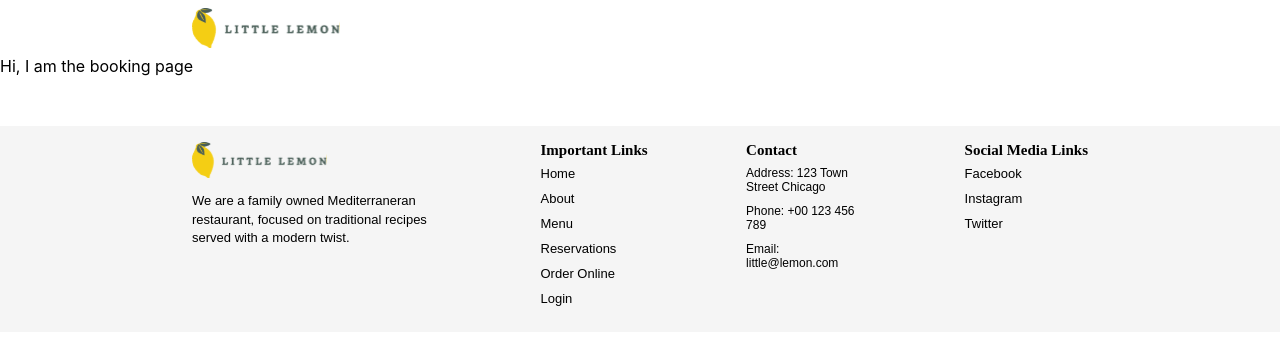
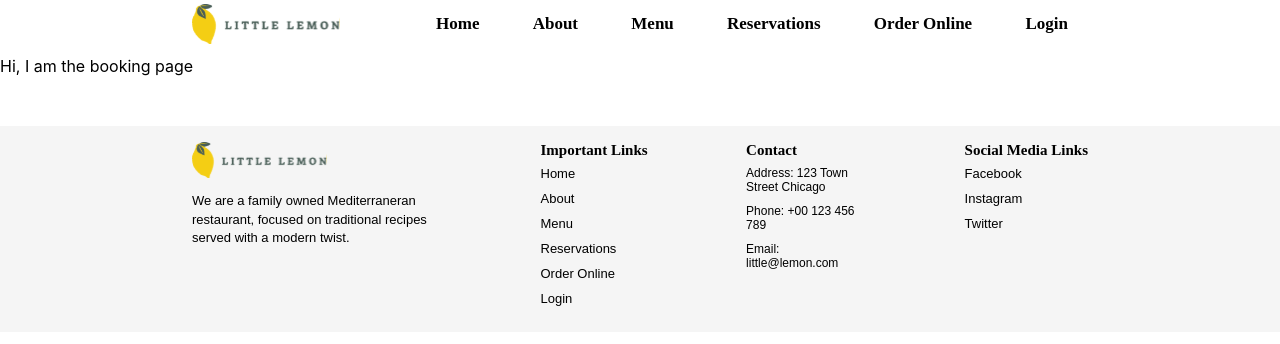
Before and after one commit to leem-dev/Little-Lemon-Restuarant, a React (Create React App) app: page /booking in a window 1280 px wide. Shown: the top 344 px of the page. Built offline with nearby package versions, Linux system fonts and the light colour scheme.

Commit message:
responsiveness

```diff
--- a/src/components/header-component/header-component.js
+++ b/src/components/header-component/header-component.js
@@ -1,14 +1,55 @@
 import React from "react"
+import { Link } from "react-router-dom"
 import Logo from "../../assets/Logo .svg"
 import Navigation from "./navigation-component/navigation-component"
 import "./header-styles.css"
 
 
 const Header = () =>    {
+    const ulStyle = {
+        margin: "0px",
+        marginRight: "20px",
+        padding: "0px",
+        display: "flex",
+        justifyContent: "space-between"
+    }
+
+    const liStyle = {
+        listStyle: "none",
+        fontSize: "17px",
+        fontWeight: "700",
+    }
+
+    const aStyle = {
+        color: "black",
+        textDecoration: "none",
+    }
     return (
         <>
             <div className="header-section">
                 <img src={Logo} alt="Logo" className="logo"/>
+                <nav className="nav-body-list">
+                    <ul style={ulStyle} className="nav-list">
+                        <li style={liStyle}>
+                            <Link to="/" style={aStyle} className="nav-link">Home</Link>
+                        </li>
+                        <li style={liStyle}>
+                            <Link to="/about" style={aStyle} className="nav-link">About</Link>
+                        </li>
+                        <li style={liStyle}>
+                            <Link to="/menu" style={aStyle} className="nav-link">Menu</Link>
+                        </li>
+                        <li style={liStyle}>
+                            <Link to="/reservation" style={aStyle} className="nav-link">Reservations</Link>
+                        </li>
+                        <li style={liStyle}>
+                            <Link to="/order" style={aStyle} className="nav-link">Order Online</Link>
+                        </li>
+                        <li style={liStyle}>
+                            <Link to="/login" style={aStyle} className="nav-link">Login</Link>
+                        </li>
+                    </ul>
+                </nav>
                 <Navigation />
             </div>
         </>
--- a/src/components/header-component/header-styles.css
+++ b/src/components/header-component/header-styles.css
@@ -9,6 +9,10 @@
 
 .logo   {
     margin-right: 6rem;
+}
+
+.nav-body-menu  {
+    display: none;
 }
 
 .dropdown-menu  {
@@ -35,6 +39,7 @@
 
 @media only screen and (max-width: 600px) {
     .header-section {
+        padding: 0rem 1rem;
         height: 8vh;
         display: flex;
         justify-content: center;
@@ -46,21 +51,26 @@
         margin-right: auto;
     }
 
+    .nav-body-list  {
+        display: none;
+    }
+
     .menu-toggle {
         width: 50px;
         display: flex;
         align-items: center;
     }
 
-    /* .nav-body  {
-        display: none;
-    } */
-
-    .nav-body-1 .nav-list{
+    .nav-body-menu {
         display: flex;
         flex-direction: column;
         align-items: center;
+    }
 
+    .nav-list   {
+        display: flex;
+        flex-direction: column;
+        align-items: center;
         list-style: none;
         padding: 0;
         margin: 0;
@@ -78,15 +88,25 @@
   }
 
 
-  @media only screen and (max-width: 600px) {
-    .header-section {
-        padding: 0rem 1rem;
-    }
-  }
-
   @media only screen and (min-width: 601px) and (max-width: 1200px) {
     .header-section {
         padding: 0rem 3rem;
+        height: 8vh;
+        display: grid;
+        grid-template-columns: auto 1fr;
+        align-items: center;
+    }
+
+    .logo   {
+        margin-right: 3rem;
+    }
+
+    .menu-toggle    {
+        display: none;
+    }
+
+    .nav-body-menu {
+        display: none;
     }
   }
 
--- a/src/components/header-component/navigation-component/navigation-component.js
+++ b/src/components/header-component/navigation-component/navigation-component.js
@@ -43,7 +43,7 @@ const Navigation = () =>    {
             </div>
 
             {isMenuOpen && (
-                <nav className="nav-body-1" onClick={closeMenu}>
+                <nav className="nav-body-menu" onClick={closeMenu}>
                     <ul style={ulStyle} className="nav-list">
                         <li style={liStyle}>
                             <Link to="/" style={aStyle} className="nav-link">Home</Link>
@@ -68,7 +68,6 @@ const Navigation = () =>    {
             )}
 
         </div>
-
     )
 }
 
--- a/src/routes/homepage-element/hero-section/hero-section-element-styles.css
+++ b/src/routes/homepage-element/hero-section/hero-section-element-styles.css
@@ -5,6 +5,7 @@
     background: #495e57;
 
     display: flex;
+    position: relative;
 }
 
 .left-section    {
@@ -39,22 +40,33 @@
     max-width: 300px;
 }
 
-
-
 .reserve-btn  {
     margin: 10px 0px;
     padding: 10px 25px;
-
 }
 
-@media only screen and (max-width: 600px) {
+.right-hero-section   {
+
+    position: absolute;
+    right: 230px;
+    bottom: -30px;
+}
+
+.hero-image {
+    width: 230px;
+    height: 220px;
+    border-radius: 10px;
+}
+
+@media only screen and (max-width: 500px) {
     .heroSection {
-        padding: 0rem 2rem;
-        height: 68vh;
+        padding: 0rem 3rem;
+        height: 60vh;
 
         display: flex;
         flex-direction: column;
         align-items: center;
+
     }
 
     .left-section    {
@@ -62,14 +74,61 @@
         width: 100%;
     }
 
+    .right-hero-section   {
+        width: "210px";
+        height: "180px";
+        position: absolute;
+        left: 50px;
+        bottom: -70px;
+    }
+
+    .hero-image {
+        margin-top: 0px;
+        width: "200px";
+        height: "200px";
+
+    }
+  }
+
+  @media only screen and (min-width: 501px) and (max-width: 800px) {
+    .heroSection {
+        padding: 0rem 3rem;
+        height: 60vh;
+
+        display: flex;
+        flex-direction: column;
+        align-items: center;
+
+    }
+
     .hero-image {
         margin-top: 0px;
 
     }
+
+    .right-hero-section   {
+        position: absolute;
+        left: 40px;
+        bottom: -70px;
+    }
   }
 
-  @media only screen and (min-width: 601px) and (max-width: 1200px) {
+  @media only screen and (min-width: 801px) and (max-width: 1200px) {
     .heroSection {
         padding: 0rem 3rem;
+        height: 30vh;
+    }
+
+    .hero-image {
+        margin-top: 0px;
+
+    }
+
+    .right-hero-section   {
+        width: "300px";
+        height: "270px";
+        position: absolute;
+        right: 130px;
+        bottom: -50px;
     }
   }
--- a/src/routes/homepage-element/hero-section/hero-section-element.jsx
+++ b/src/routes/homepage-element/hero-section/hero-section-element.jsx
@@ -5,12 +5,7 @@ import "./hero-section-element-styles.css";
 
 const HeroSection = () =>   {
 
-    const heroImg = {
-        marginTop: "20px",
-        width: "230px",
-        height: "230px",
-        borderRadius: "10px"
-    }
+
 
     return (
         <>
@@ -23,8 +18,8 @@ const HeroSection = () =>   {
                     </p>
                     <button type="button" className="reserve-btn btn">Reserve a Table</button>
                 </div>
-                <div className="rightHeroSection">
-                    <img src={HeroImage} alt="HeroImage" style={heroImg} className="hero-image"/>
+                <div className="right-hero-section">
+                    <img src={HeroImage} alt="HeroImage" className="hero-image"/>
                 </div>
             </div>
         </>
```
